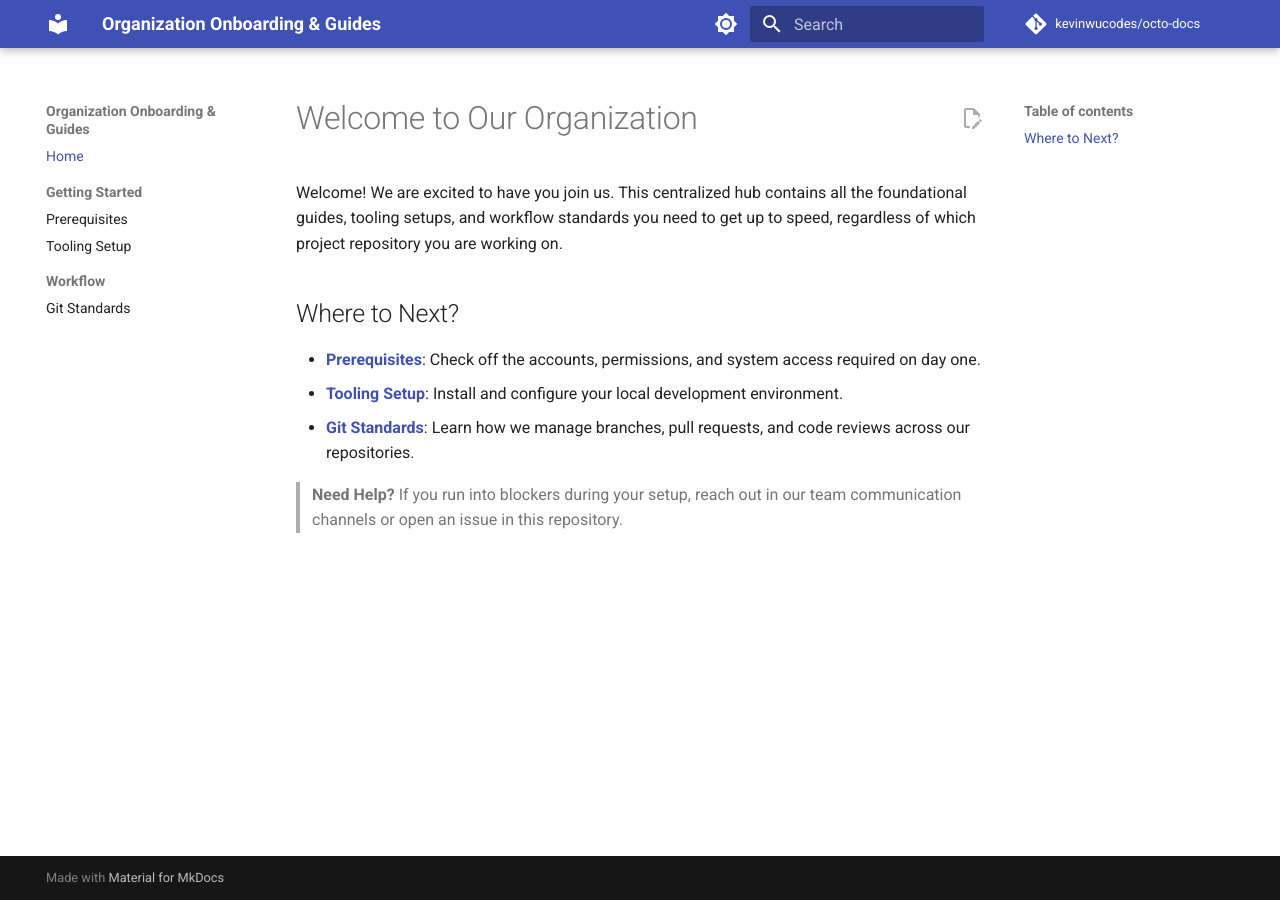
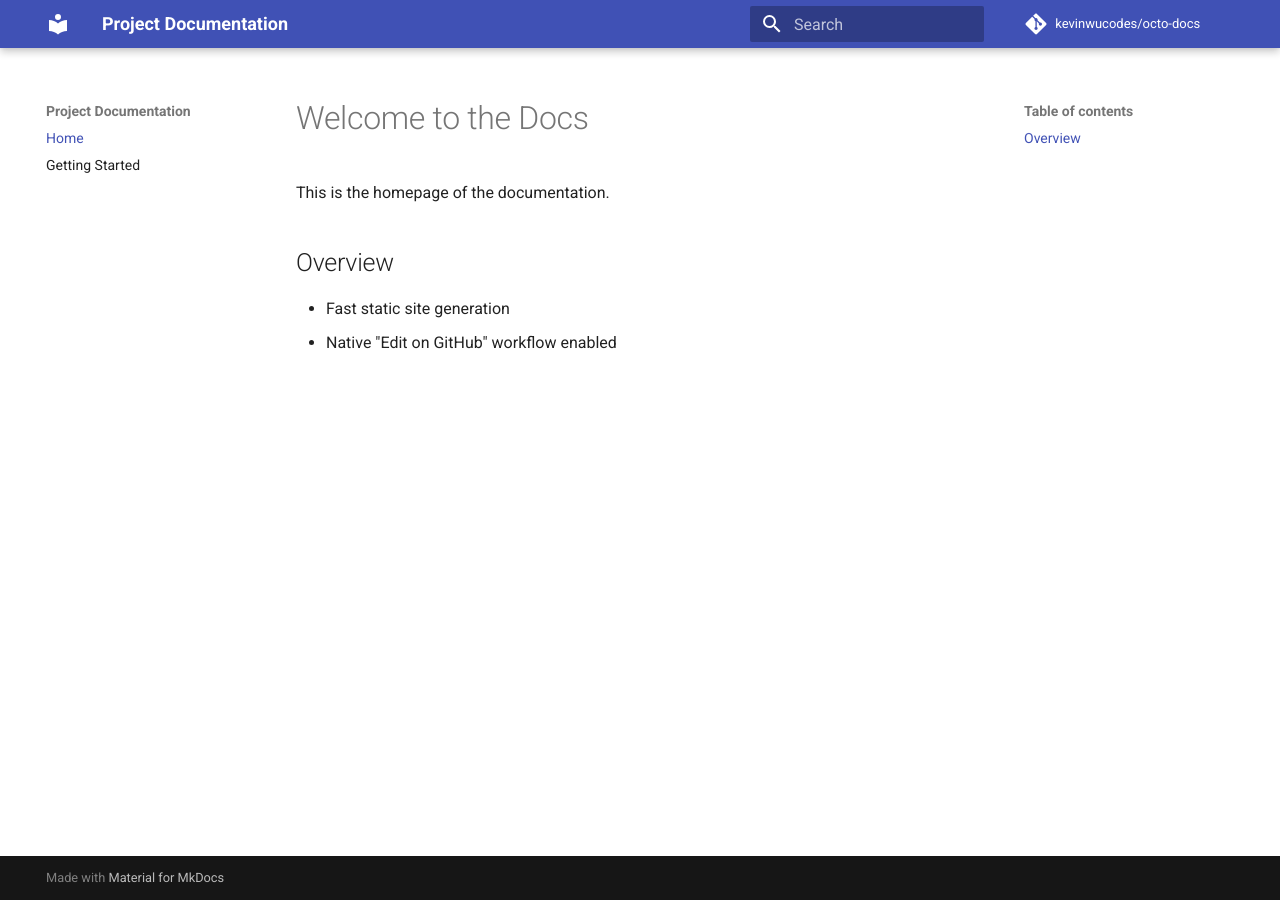
Before and after one commit to kevinwucodes/octo-docs, an MkDocs documentation site: the page built from docs/index.md, in a window 1280 px wide. Built offline with MkDocs 1.6.1 and Material for MkDocs 9.7.7, drawn with Linux system fonts in a browser that asks for light colours; comment, search, counter and statistics services are not loaded.

Commit message:
let's try again

```diff
--- a/docs/index.md
+++ b/docs/index.md
@@ -1,12 +1,7 @@
-# Welcome to Our Organization
+# Welcome to the Docs
 
-Welcome! We are excited to have you join us. This centralized hub contains all the foundational guides, tooling setups, and workflow standards you need to get up to speed, regardless of which project repository you are working on.
+This is the homepage of the documentation.
 
-## Where to Next?
-
-*   **[Prerequisites](getting-started/prerequisites.md)**: Check off the accounts, permissions, and system access required on day one.
-*   **[Tooling Setup](getting-started/tools.md)**: Install and configure your local development environment.
-*   **[Git Standards](workflow/git-standards.md)**: Learn how we manage branches, pull requests, and code reviews across our repositories.
-
-> **Need Help?**
-> If you run into blockers during your setup, reach out in our team communication channels or open an issue in this repository.
+## Overview
+* Fast static site generation
+* Native "Edit on GitHub" workflow enabled
--- a/mkdocs.yml
+++ b/mkdocs.yml
@@ -1,8 +1,7 @@
-site_name: Organization Onboarding & Guides
-site_description: Centralized onboarding guides, workflows, and standards for our organization.
-site_author: Engineering Team
+site_name: Project Documentation
 site_url: https://kevinwucodes.github.io/octo-docs/
 
+# Links to your repo and configures the "Edit on GitHub" button
 repo_url: https://github.com/kevinwucodes/octo-docs
 repo_name: kevinwucodes/octo-docs
 edit_uri: edit/main/docs/
@@ -10,45 +9,12 @@ edit_uri: edit/main/docs/
 theme:
   name: material
   palette:
-    - media: "(prefers-color-scheme: light)"
-      scheme: default
-      primary: indigo
-      accent: indigo
-      toggle:
-        icon: material/brightness-7
-        name: Switch to dark mode
-    - media: "(prefers-color-scheme: dark)"
-      scheme: slate
-      primary: indigo
-      accent: indigo
-      toggle:
-        icon: material/brightness-4
-        name: Switch to light mode
+    primary: indigo
+    accent: indigo
   features:
-    - navigation.instant
-    - navigation.tracking
-    - navigation.sections
-    - navigation.indexes
-    - search.suggest
-    - search.highlight
+    - navigation.expand
     - content.code.copy
-    - content.action.edit
-
-markdown_extensions:
-  - admonition
-  - pymdownx.details
-  - pymdownx.highlight:
-      anchor_linenums: true
-  - pymdownx.inlinehilite
-  - pymdownx.snippets
-  - pymdownx.superfences
-  - pymdownx.tabbed:
-      alternate_style: true
 
 nav:
   - Home: index.md
-  - Getting Started:
-      - Prerequisites: getting-started/prerequisites.md
-      - Tooling Setup: getting-started/tools.md
-  - Workflow:
-      - Git Standards: workflow/git-standards.md
+  - Getting Started: getting-started.md
--- /dev/null
+++ b/requirements.txt
@@ -0,0 +1 @@
+mkdocs-material>=9.0.0
```
Also changed, not shown: docs/getting-started.md (added, +8 -0 lines), docs/getting-started/prerequisites.md (deleted, +0 -12 lines), 2 other files.
